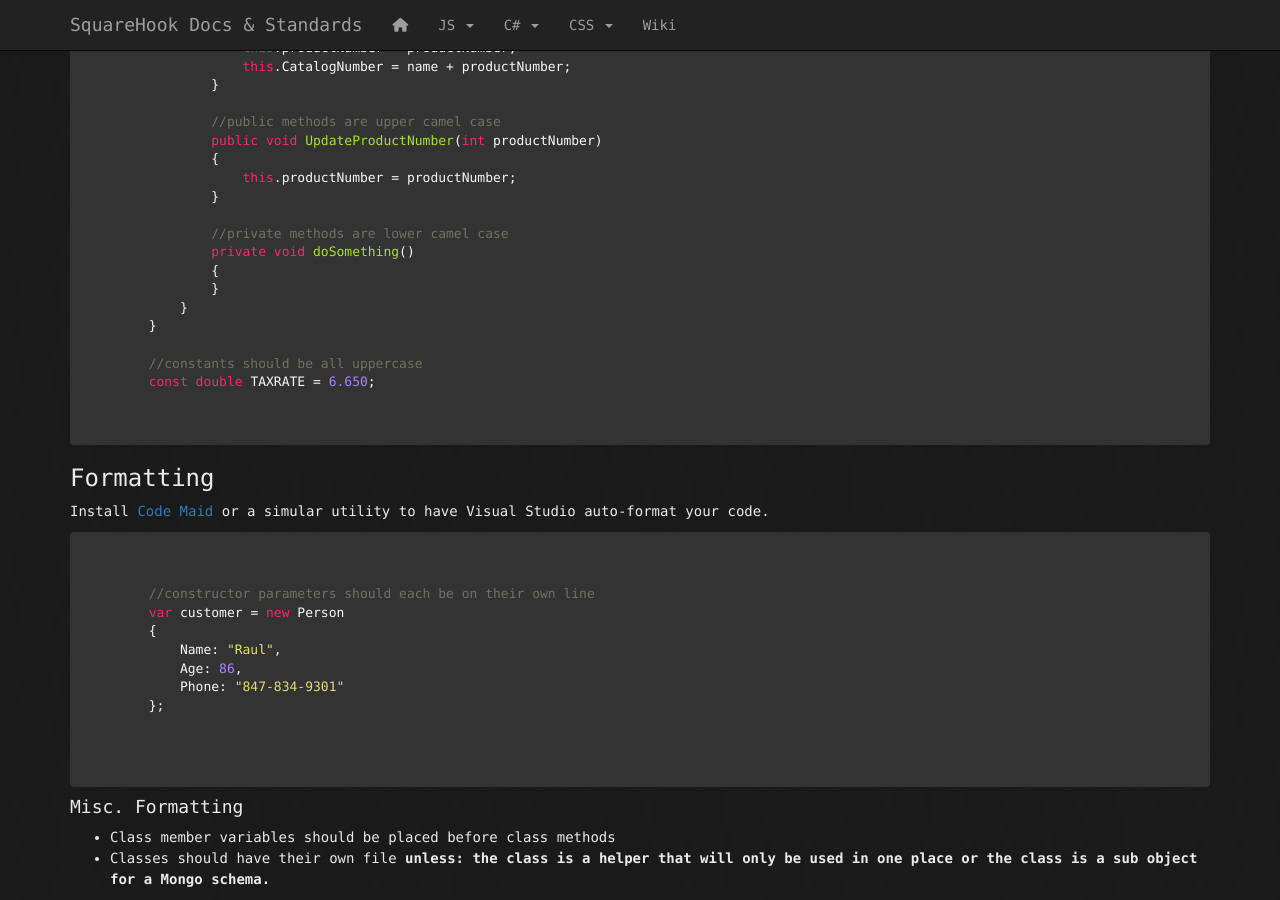
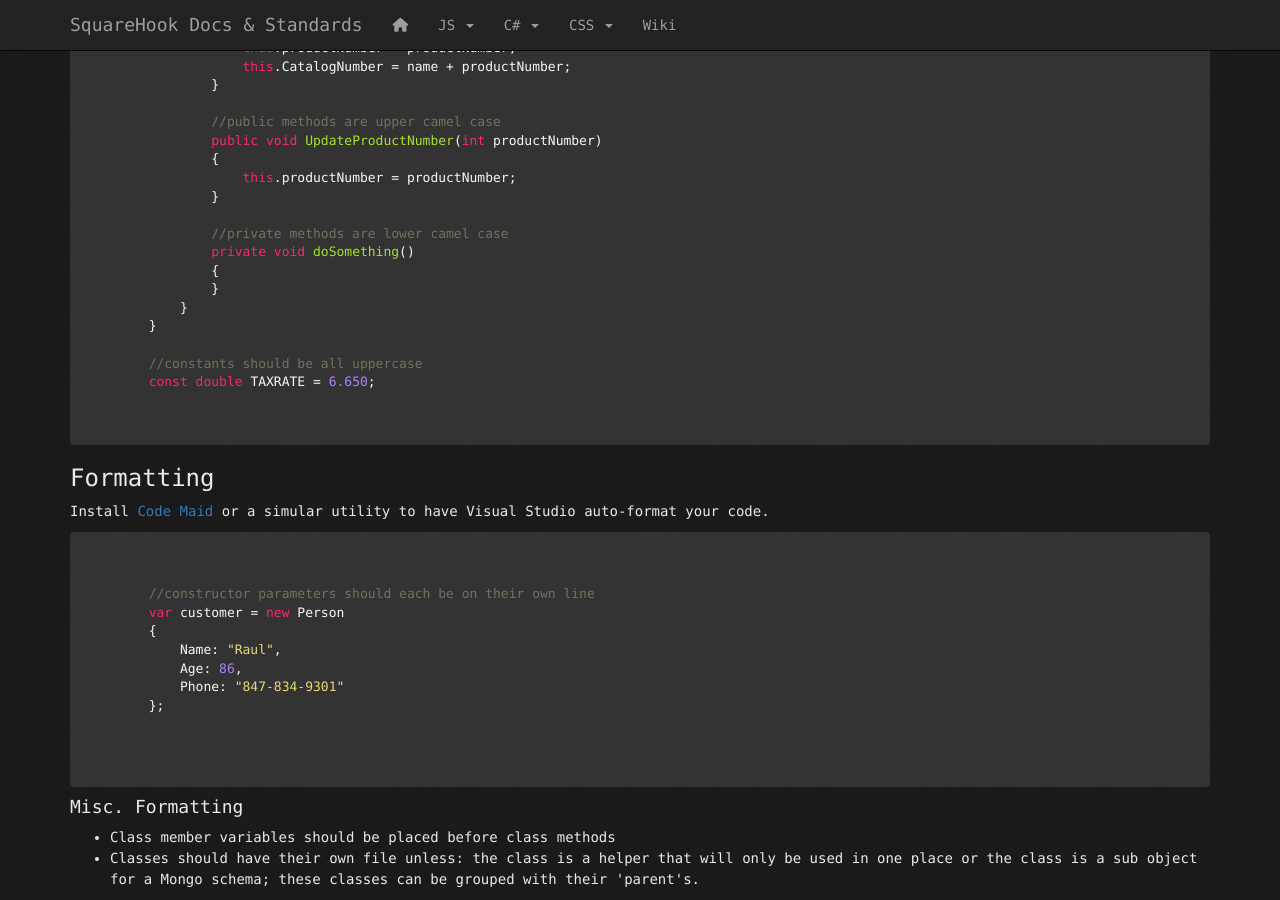
Before and after one commit to SquareHook/SquareHook.github.io, a Jekyll site: the page built from standards/csharp.html, in a window 1280 px wide and 900 px high, scrolled down 1068 px. Built offline with Jekyll 4.4.1, drawn with Linux system fonts in a browser that asks for light colours; nearby versions of some CDN libraries.

Commit message:
Update csharp.html

```diff
--- a/standards/csharp.html
+++ b/standards/csharp.html
@@ -94,7 +94,7 @@ doing peer reviews. </strong>
         Class member variables should be placed before class methods
     </li>
     <li>
-        Classes should have their own file <strong>unless: the class is a helper that will only be used in one place or
-        the class is a sub object for a Mongo schema. </strong>
+        Classes should have their own file unless: the class is a helper that will only be used in one place or
+        the class is a sub object for a Mongo schema; these classes can be grouped with their 'parent's.
     </li>
 </ul>
```
